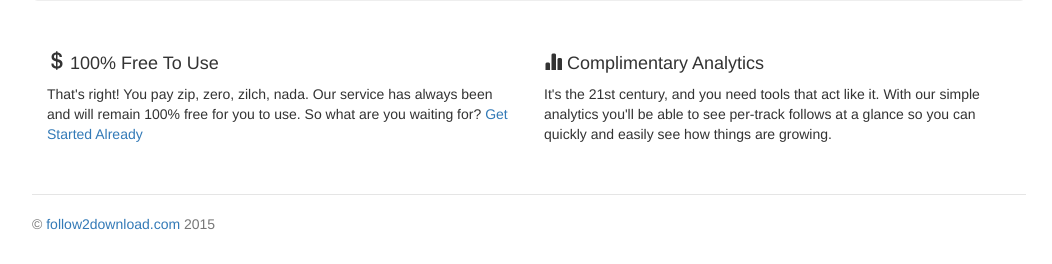
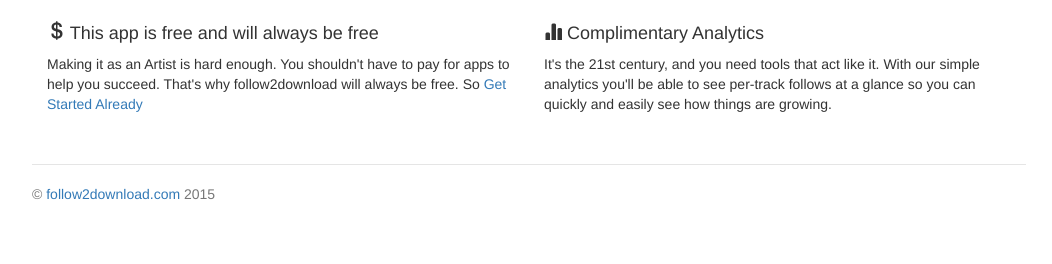
Before and after one commit to etscrivner/f2d, a Django app: page / in a window 1280 px wide. Shown: the part 792-1056 px from the top of the page, without its empty margins (111-1163 px from the left). After the commit the page ends 992 px from the top, so only its background shows below. Run offline with Django 3.2, Linux system fonts and the light colour scheme; some libraries are stand-ins or nearby versions.

Commit message:
[Updates] Make Moody's Changes

```diff
--- a/f2d/templates/base.html
+++ b/f2d/templates/base.html
@@ -5,7 +5,12 @@
     <meta charset="utf-8">
     <meta http-equiv="X-UA-Compatible" content="IE=edge">
     <meta name="viewport" content="width=device-width, initial-scale=1">
-    <title>{% block title %}follow2download - Boost SoundCloud Followers{% endblock %}</title>
+    <meta name="description" content="Offer music downloads on your soundcloud to generate followeres for free. You can follow gate as many tracks as you want, its
+100% free and takes 2 minutes to get started.">
+    <meta name="keywords" content="follow to download soundcloud, Follow to download tool, Free follow gate soundcloud, soundcloud follow gate">
+    <meta name="robots" content="All,index,follow">
+    <meta name="revisit-after" content="7 days">
+    <title>{% block title %}follow2download Tool: Follow Gate Your Soundcloud Music Tracks Downloads For Free{% endblock %}</title>
 
     <!-- Bootstrap -->
     <link rel="stylesheet" href="https://maxcdn.bootstrapcdn.com/bootstrap/3.3.1/css/bootstrap.min.css">
@@ -21,6 +26,17 @@
       <script src="https://oss.maxcdn.com/html5shiv/3.7.2/html5shiv.min.js"></script>
       <script src="https://oss.maxcdn.com/respond/1.4.2/respond.min.js"></script>
     <![endif]-->
+
+    <!-- Google Analytics -->
+    <script>
+      (function(i,s,o,g,r,a,m){i['GoogleAnalyticsObject']=r;i[r]=i[r]||function(){
+      (i[r].q=i[r].q||[]).push(arguments)},i[r].l=1*new Date();a=s.createElement(o),
+      m=s.getElementsByTagName(o)[0];a.async=1;a.src=g;m.parentNode.insertBefore(a,m)
+      })(window,document,'script','//www.google-analytics.com/analytics.js','ga');
+
+      ga('create', 'UA-60530372-1', 'auto');
+      ga('send', 'pageview');
+    </script>
   </head>
   <body>
     <div class="container">
--- a/f2d/templates/f2d/homepage.html
+++ b/f2d/templates/f2d/homepage.html
@@ -4,19 +4,15 @@
 {% block content %}
       <div class="jumbotron">
         <h1>Follow Gate Your SoundCloud Tracks For Free.</h1>
-        <p class="lead">This is a free app you can use to offer music downloads in return for
-        <a href="http://soundcloud.com">SoundCloud</a> followers. You can <strong>upload as many tracks as you want</strong>, it's
-        <strong>100% free and takes 2 minutes</strong> to get started.</p>
+        <p class="lead">Offer music downloads in return for <a href="http://soundcloud.com">SoundCloud</a> followers. Simply connect your SoundCloud, upload a track, and start gaining followers for free.</p>
         <p>
           <a href="{% url "signup.oauth" %}"><img src="http://connect.soundcloud.com/2/btn-connect-sc-l.png" alt="Connect with SoundCloud" /></a>
         </p>
       </div>
       <div class="row marketing">
         <div class="col-lg-6">
-          <h4><span class="glyphicon glyphicon-usd" aria-hidden="true"></span> 100% Free To Use</h4>
-          <p>That's right! You pay zip, zero, zilch, nada. Our service has
-          always been and will remain 100% free for you to use. So what are you
-          waiting for? <a href="{% url "signup.oauth" %}">Get Started Already</a></p>
+          <h4><span class="glyphicon glyphicon-usd" aria-hidden="true"></span> This app is free and will always be free</h4>
+          <p>Making it as an Artist is hard enough. You shouldn't have to pay for apps to help you succeed. That's why follow2download will always be free. So <a href="{% url "signup.oauth" %}">Get Started Already</a></p>
         </div>
         <div class="col-lg-6">
           <h4><span class="glyphicon glyphicon-stats" aria-hidden="true"></span> Complimentary Analytics</h4>
```
Also changed, not shown: f2d/templates/dashboard_base.html (+16 -2 lines).
